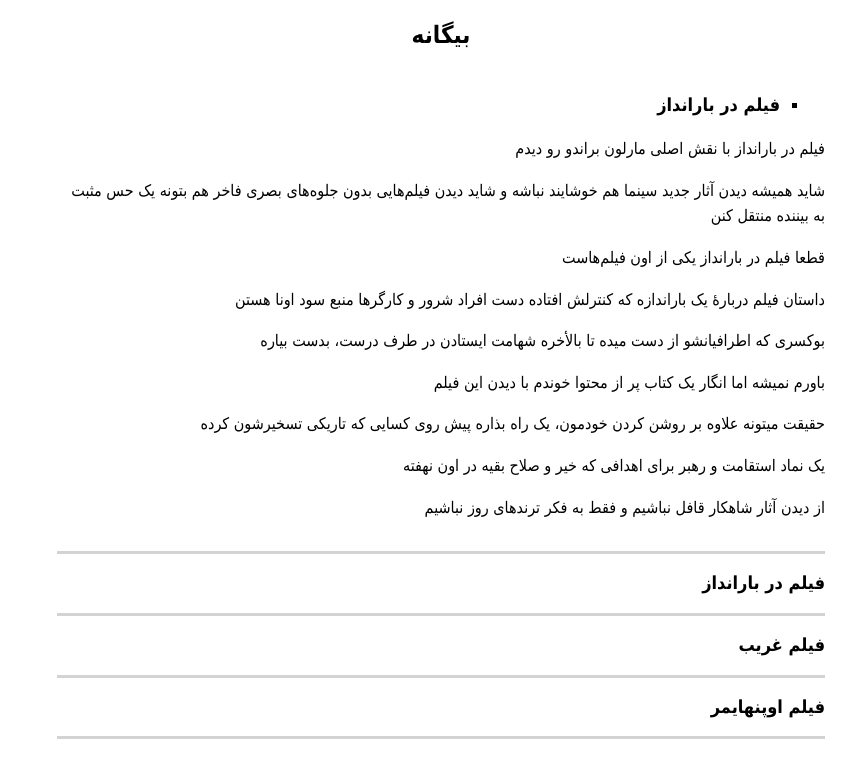
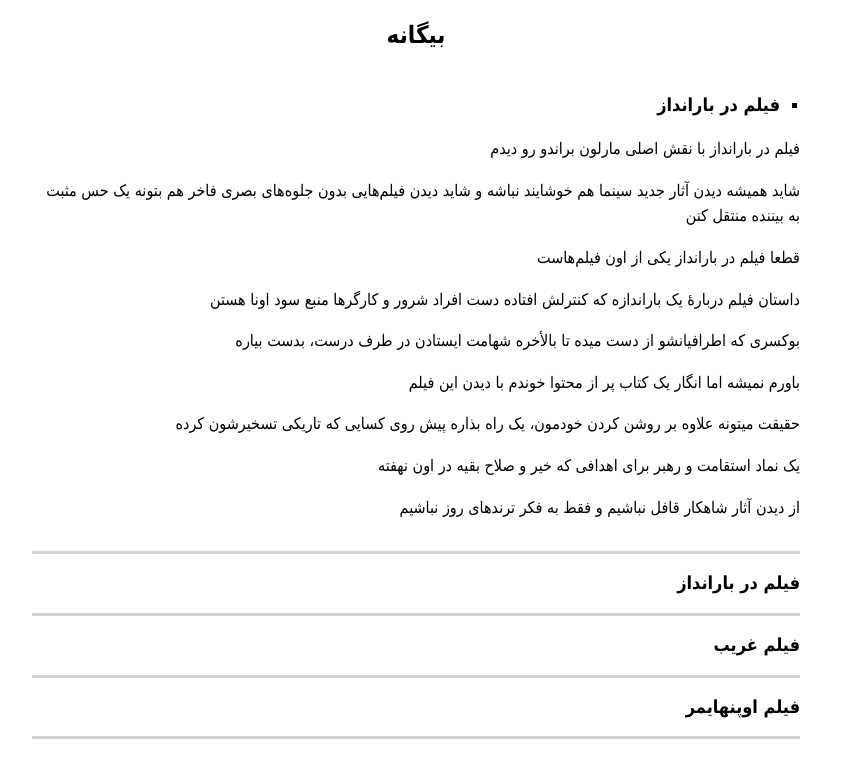
Before and after one commit to darkblog/darkblog.github.io, a Jekyll site: the page built from _posts/2023-8-7-3.md, in a window 1280 px wide. Shown: the top 778 px of the page, without its empty margins (313-1169 px from the left). Built offline with Jekyll 4.4.1, drawn with Linux system fonts in a browser that asks for light colours.

Commit message:
Update default.html

```diff
--- a/_layouts/default.html
+++ b/_layouts/default.html
@@ -24,7 +24,7 @@
  ]
 }
 </script>
-<style>body{font:100%/1.6 Tahoma}.container{margin:auto;padding:5px;max-width:768px}header{padding-bottom:16px;padding-top:8px;font-size:x-large;font-weight:bold}h1,h2{font-size:large}a{color:black;text-decoration:none}ul{margin-right:5px;list-style-type:square}img,video,audio{max-width:100%}.post{padding-bottom:15px;border-bottom:solid lightgray}blockquote{margin:1.8em 0.8em;padding:0.1em 1em;border-right:solid black}.center{display:block;margin:auto;text-align:center}pre{direction:ltr;border:solid black;padding:8px;overflow-x:auto}</style>
+<style>body{font:100%/1.6 Tahoma}.container{margin:auto;padding:5px;max-width:768px}header{padding-bottom:16px;padding-top:8px;font-size:x-large;font-weight:bold}h1,h2{font-size:large}a{color:black;text-decoration:none}ul{margin-right:-20px;list-style-type:square}img,video,audio{max-width:100%}.post{padding-bottom:15px;border-bottom:solid lightgray}blockquote{margin:1.8em 0.8em;padding:0.1em 1em;border-right:solid black}.center{display:block;margin:auto;text-align:center}pre{direction:ltr;border:solid black;padding:8px;overflow-x:auto}</style>
 </head>
 <body>
 <header class="center">
```
